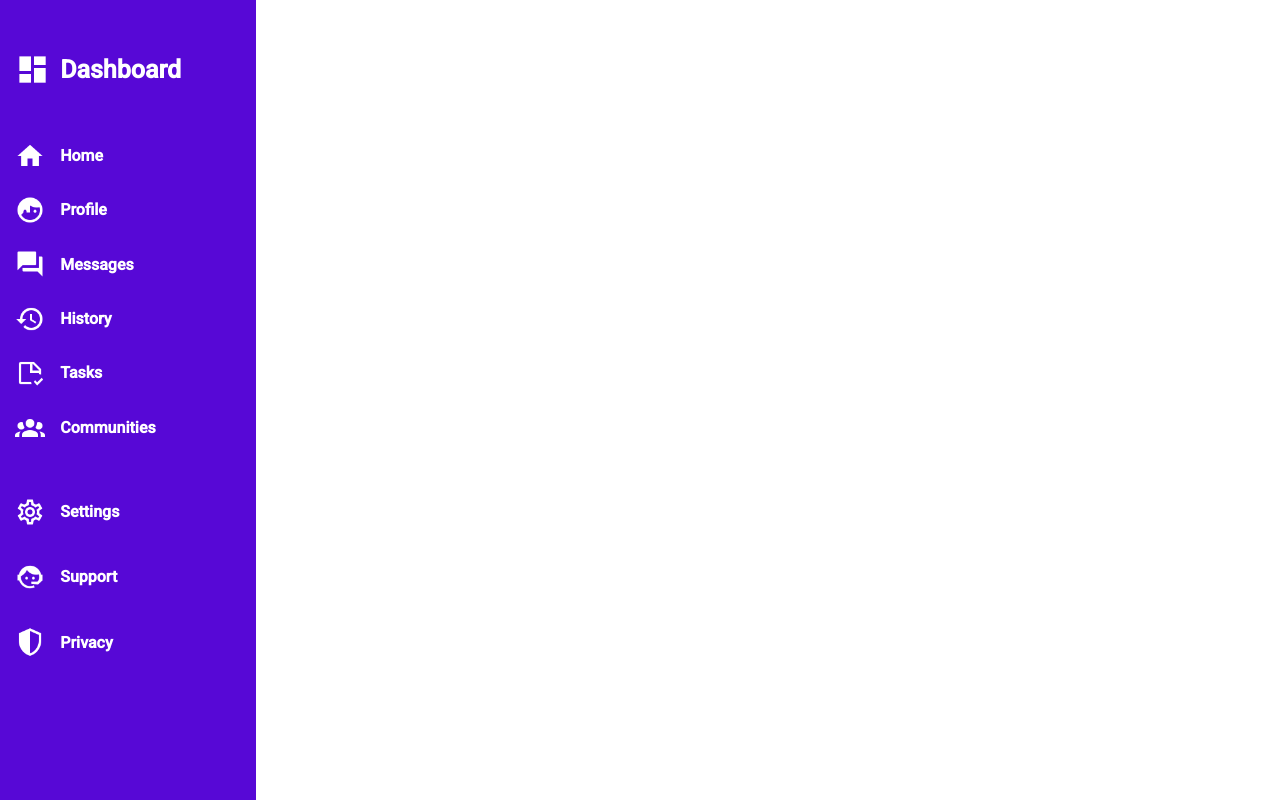
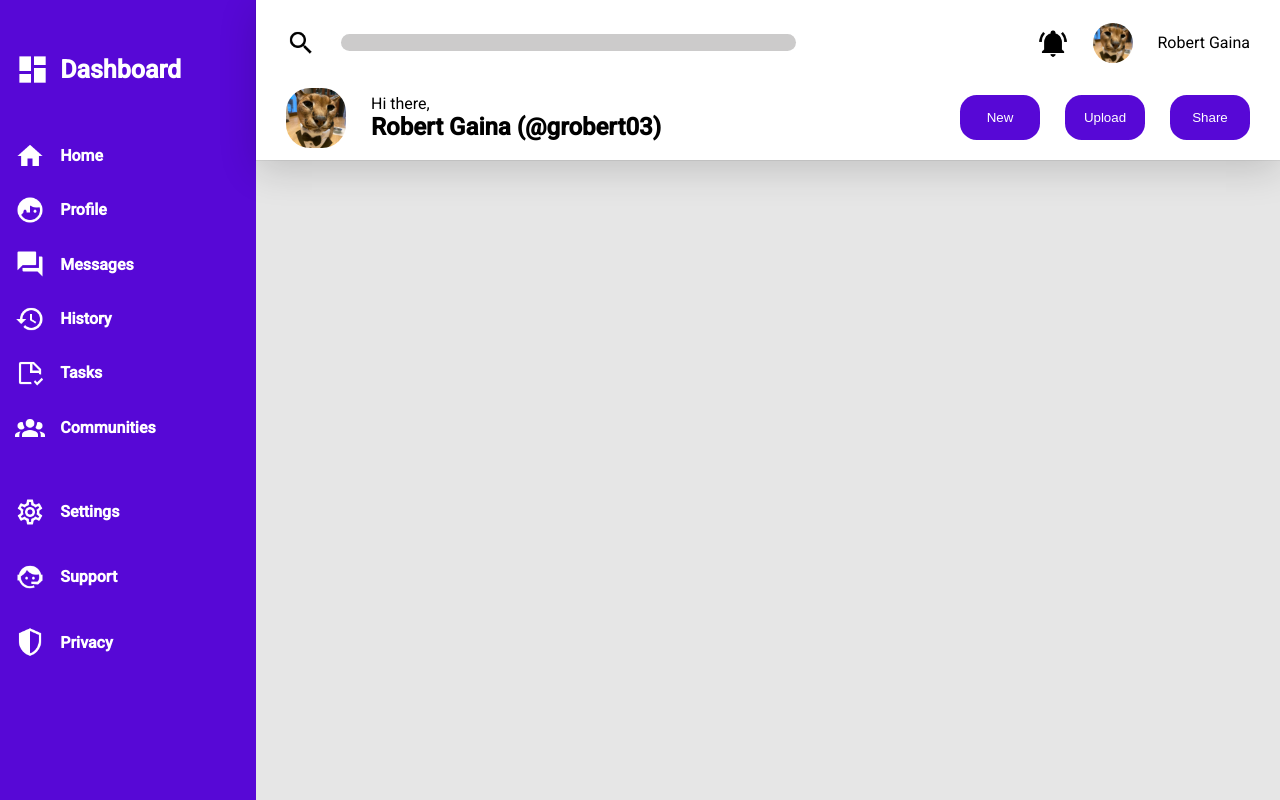
Before and after one commit to grobert03/Dashboard, a plain HTML site: page index.html in a window 1280 px wide. Drawn offline with Linux system fonts and the light colour scheme.

Commit message:
Finished the header

```diff
--- a/index.html
+++ b/index.html
@@ -39,7 +39,36 @@
       </div>
     </div>
     <div class="content">
+      <div class="header">
+        <div class="top-header">
+          <div class="left">
+            <img src="./images/magnify.png" alt="magnify">
+            <input type="text">
+          </div>
+          <div class="right">
+            <img src="./images/bell-ring.png" alt="bell">
+            <img id="profile-pic" src="./images/floppa.jpeg" alt="floppa">
+            Robert Gaina
+          </div>
+        </div>
+        <div class="bottom-header">
+          <div class="bottom-left">
+            <img id="profile-pic" src="./images/floppa.jpeg" alt="floppa">
+            <div class="paragraphs">
+              Hi there,
+              <p>Robert Gaina (@grobert03)</p>
+            </div>
+          </div>
+          <div class="bottom-right">
+            <button>New</button>
+            <button>Upload</button>
+            <button>Share</button>
+          </div>
+        </div>
+      </div>
+      <div class="article">
 
+      </div>
     </div>
   </div>
 </body>
--- a/style.css
+++ b/style.css
@@ -9,6 +9,7 @@ body, html {
     height: 100%;
     grid-template-columns: 1fr 4fr;
     grid-template-rows: 100%;
+    font-family: 'Roboto', sans-serif;
 }
 
 .dashboard {
@@ -20,7 +21,7 @@ body, html {
     font-weight: bold;
     padding: 15px;
     gap: 5px;
-    font-family: 'Roboto', sans-serif;
+
 }
 
 .first-buttons, .second-buttons, .title {
@@ -34,7 +35,6 @@ body, html {
 
 .title {
     font-size: 25px;
-
 }
 
 .second-buttons {
@@ -42,7 +42,7 @@ body, html {
     max-height: 60%;
 }
 
-.dashboard img {
+ img {
     height: 30px;
     width: 30px;
 }
@@ -51,3 +51,95 @@ body, html {
     height: 35px;
     width: 35px;
 }
+
+.content {
+    display: grid;
+    grid-template-columns: 1fr;
+    grid-template-rows: 1fr 4fr;
+}
+
+.header {
+    box-shadow: rgba(0, 0, 0, 0.16) 0px 10px 36px 0px, rgba(0, 0, 0, 0.06) 0px 0px 0px 1px;
+    position: relative;
+    z-index: 10;
+    padding: 5px 30px;
+}
+.top-header {
+    display: flex;
+    justify-content: space-between;
+    align-items: center;
+    height: 50%;
+}
+
+.right, .left {
+    display: flex;
+    align-items: center;
+    gap: 25px;
+}
+
+.left {
+    justify-content: flex-start;
+   flex-grow: 2;
+}
+
+input {
+    width: 60%;
+    background-color: rgb(204, 203, 203);
+    border-radius: 1.25em;
+    outline: none;
+    border: none;
+}
+
+.bottom-header #profile-pic {
+    height: 60px;
+    width: 60px;
+    border-radius: 1.5em;
+}
+
+
+.top-header #profile-pic {
+    height: 40px;
+    width: 40px;
+    border-radius: 1.25em;
+}
+
+.bottom-header {
+    display: flex;
+    align-items: center;
+    justify-content: space-between;
+    height: 50%;
+}
+
+.bottom-left, .bottom-right {
+    display: flex;
+    align-items: center;
+    gap: 25px;
+    height: 100%;
+}
+
+p {
+    padding: 0;
+    margin: 0;
+    font-size: 24px;
+    font-weight: bold;
+}
+
+button {
+    border-radius: 1.25em;
+    background-color: rgb(87, 8, 214);
+    color: white;
+    border: none;
+    outline: none;
+    height: 60%;
+    width: 80px;
+}
+
+.paragraphs {
+    display: flex;
+    flex-direction: column;
+
+}
+
+.article {
+    background-color: rgb(230, 230, 230);
+}
```
Also changed, not shown: images/bell-ring.png (added), images/floppa.jpeg (added), images/magnify.png (added).
